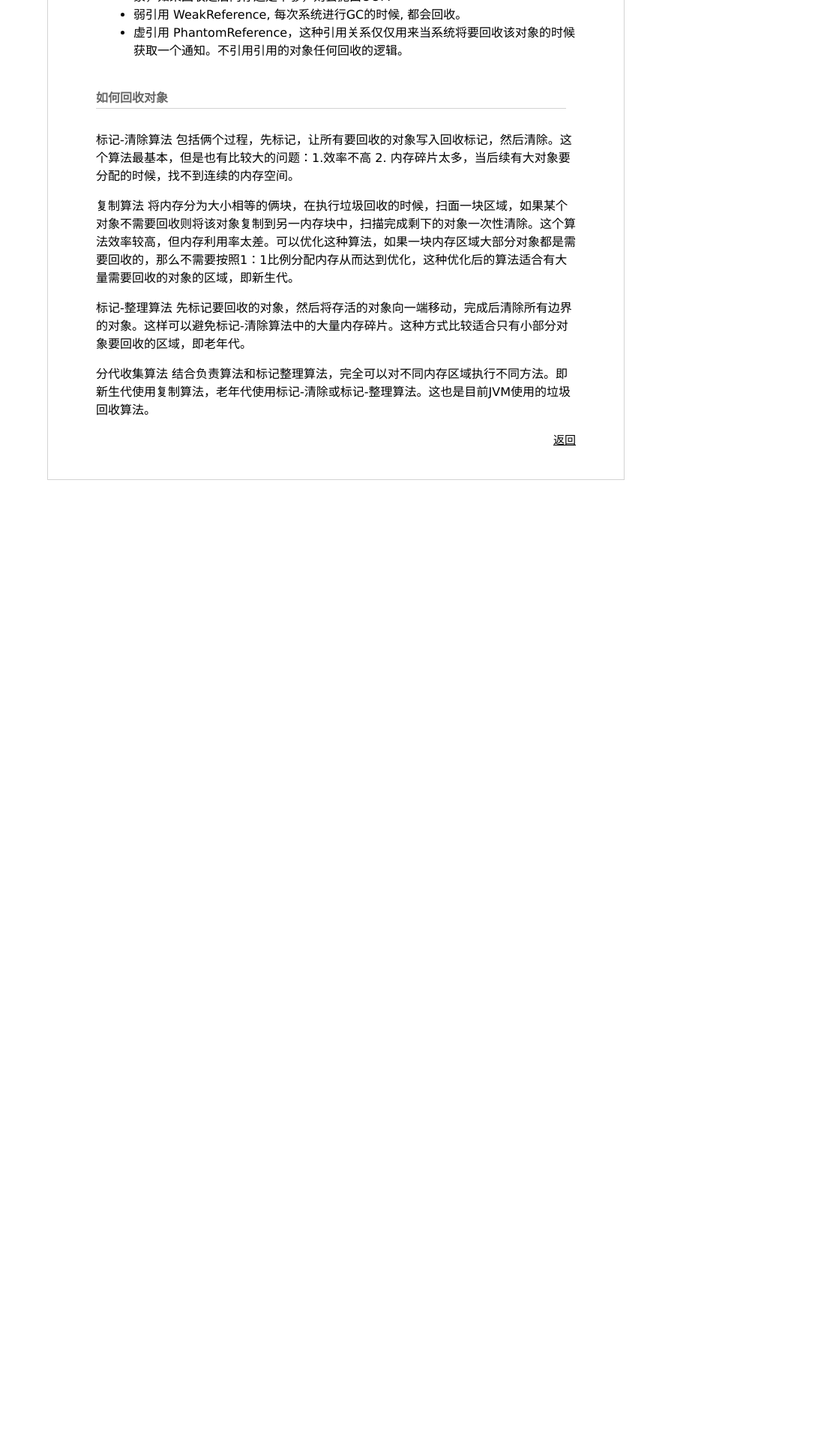
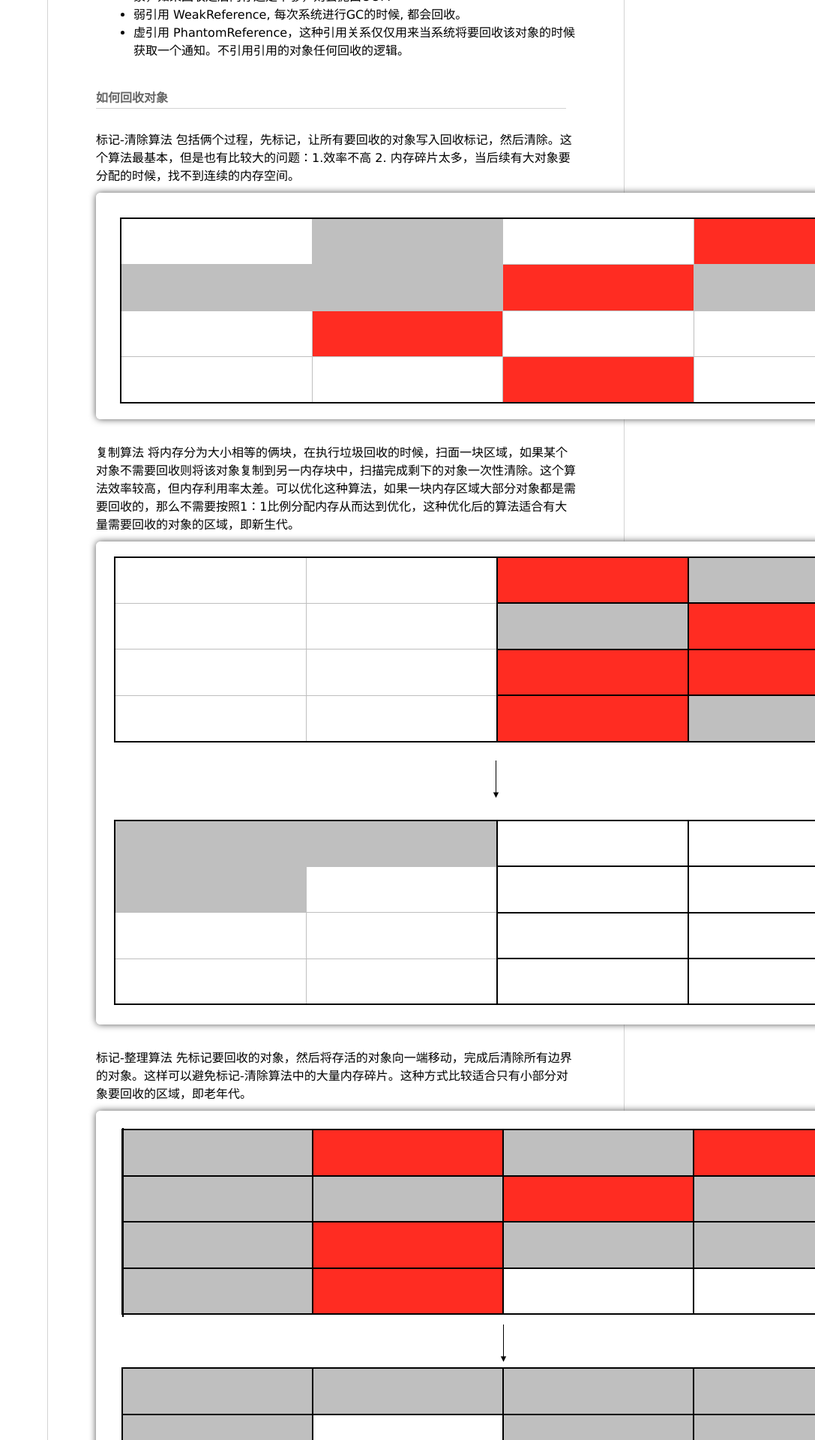
Before and after one commit to chufengma/JVMDocs, a Jekyll site: the page built from _posts/2017-08-03-垃圾回收机制.md, in a window 1280 px wide. Shown: the part 869-2789 px from the top of the page at 75% size, without its empty margins (193-1280 px from the left). Built offline with Jekyll 4.4.1, drawn with Linux system fonts in a browser that asks for light colours; our own code applies the rules of GitHub Pages for plain Markdown files; before the commit the page ends 1573 px from its top, so only the background shows below that.

Commit message:
Update 2017-08-03-垃圾回收机制.md

```diff
--- a/_posts/2017-08-03-垃圾回收机制.md
+++ b/_posts/2017-08-03-垃圾回收机制.md
@@ -16,9 +16,12 @@
 #### 如何回收对象
 
 标记-清除算法 包括俩个过程，先标记，让所有要回收的对象写入回收标记，然后清除。这个算法最基本，但是也有比较大的问题：1.效率不高 2. 内存碎片太多，当后续有大对象要分配的时候，找不到连续的内存空间。
+![标记清除](https://raw.githubusercontent.com/chufengma/JVMDocs/master/images/jvm_gc_mark_clean.png)
 
 复制算法 将内存分为大小相等的俩块，在执行垃圾回收的时候，扫面一块区域，如果某个对象不需要回收则将该对象复制到另一内存块中，扫描完成剩下的对象一次性清除。这个算法效率较高，但内存利用率太差。可以优化这种算法，如果一块内存区域大部分对象都是需要回收的，那么不需要按照1：1比例分配内存从而达到优化，这种优化后的算法适合有大量需要回收的对象的区域，即新生代。
+![标记清除](https://raw.githubusercontent.com/chufengma/JVMDocs/master/images/jvm_gc_copy.png)
 
 标记-整理算法 先标记要回收的对象，然后将存活的对象向一端移动，完成后清除所有边界的对象。这样可以避免标记-清除算法中的大量内存碎片。这种方式比较适合只有小部分对象要回收的区域，即老年代。
+![标记清除](https://raw.githubusercontent.com/chufengma/JVMDocs/master/images/jvm_gc_mark_zhengli.png)
 
 分代收集算法 结合负责算法和标记整理算法，完全可以对不同内存区域执行不同方法。即新生代使用复制算法，老年代使用标记-清除或标记-整理算法。这也是目前JVM使用的垃圾回收算法。
```
